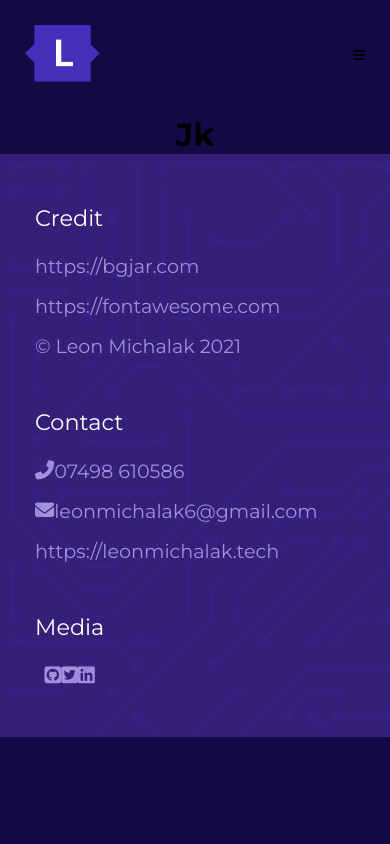
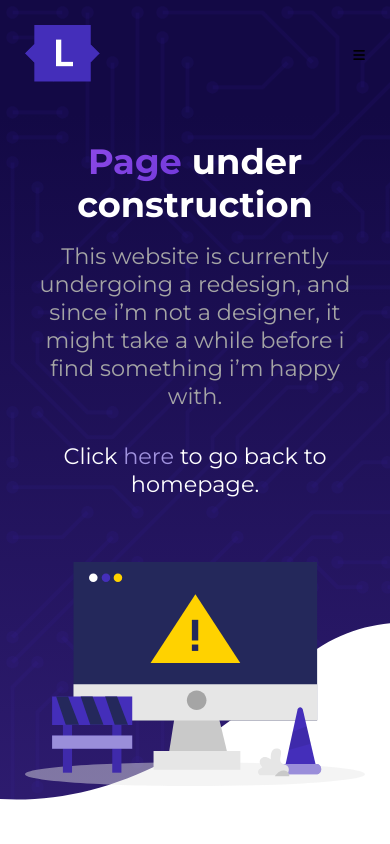
Before and after one commit to NinjaInShade/portfolio, a React (Create React App) app: page /about in a window 390 px wide. Shown: the top 844 px of the page. Built offline with nearby package versions, Linux system fonts and the light colour scheme; some icons are missing.

Commit message:
Added construction page

```diff
--- a/src/App.js
+++ b/src/App.js
@@ -2,6 +2,7 @@ import { BrowserRouter as Router, Switch, Route } from "react-router-dom";
 import Navbar from "./components/UI/Navbar/Navbar";
 import Footer from "./components/UI/Footer/Footer";
 import Unmatched from "./components/pages/Unmatched/Unmatched";
+import Construction from "./components/pages/Construction/Construction";
 import Home from "./components/pages/Home/Home.js";
 
 import "./App.css";
@@ -19,6 +20,12 @@ function App() {
         <Route path="/" exact>
           <Home />
         </Route>
+        <Route path="/about" exact>
+          <Construction />
+        </Route>
+        <Route path="/projects" exact>
+          <Construction />
+        </Route>
         <Route>
           <Unmatched />
         </Route>
--- /dev/null
+++ b/src/components/pages/Construction/Construction.css
@@ -0,0 +1,113 @@
+.construction-header {
+  position: relative;
+  min-height: calc(100vh - 115px);
+  background: rgb(19, 9, 69);
+  background: linear-gradient(180deg, rgba(19, 9, 69, 1) 0%, rgba(52, 32, 121, 1) 100%);
+}
+
+.construction-text-container {
+  position: relative;
+  margin: 0 auto;
+  width: 100%;
+  z-index: 3;
+  padding: 25px 25px 25vh 25px;
+  max-width: 1200px;
+}
+
+.construction-text span {
+  background: -webkit-linear-gradient(135deg, rgba(114, 57, 219, 1) 0%, rgba(140, 73, 231, 1) 100%);
+  background-clip: text;
+  -webkit-background-clip: text;
+  -webkit-text-fill-color: transparent;
+}
+
+.construction-text .flex {
+  max-width: 960px;
+  align-items: stretch;
+}
+
+.construction-text .flex > div {
+  flex-grow: 1;
+}
+
+.construction-text .flex .flex {
+  flex-direction: column;
+  align-items: flex-start;
+  justify-content: space-between;
+}
+
+.construction-text h1 {
+  color: #fff;
+  font-weight: bold;
+  font-size: 4.6rem;
+  margin-bottom: 1rem;
+  width: fit-content;
+  text-align: center;
+}
+
+.construction-text p {
+  color: #a5a5a5;
+  font-size: 1.8rem;
+  text-align: left;
+}
+
+.construction-redirect {
+  color: #fff !important;
+}
+
+.construction-redirect a {
+  color: #a092de;
+}
+
+.construction-redirect a:hover {
+  color: #8173c2;
+}
+
+.construction-text img {
+  max-width: 100%;
+  width: 100%;
+}
+
+@media (max-width: 1050px) {
+  .construction-text .flex {
+    flex-direction: column;
+  }
+
+  .construction-text img {
+    max-width: 500px;
+    width: 100%;
+    margin: 4rem auto;
+  }
+
+  .construction-text-container {
+    padding: 25px 25px 15vh 25px;
+  }
+
+  .construction-redirect {
+    margin-top: 2rem;
+  }
+
+  .construction-text h1 {
+    font-size: 3.4rem;
+    margin: 0 auto 1rem auto;
+  }
+
+  .construction-redirect,
+  .construction-text p {
+    text-align: center;
+  }
+
+  .construction-text .flex .flex {
+    align-items: center;
+  }
+}
+
+@media (max-width: 550px) {
+  .construction-text h1 {
+    font-size: 2.2rem;
+  }
+
+  .construction-text p {
+    font-size: 1.4rem;
+  }
+}
--- /dev/null
+++ b/src/components/pages/Construction/Construction.js
@@ -0,0 +1,33 @@
+import React from "react";
+import construction from "../../../assets/images/construction.svg";
+
+import "./Construction.css";
+import "../Home/Home.css";
+
+export default function Construction() {
+  return (
+    <header className="construction-header flex">
+      <div className="construction-text-container flex">
+        <div className="construction-text">
+          <h1>
+            <span>Page</span> under construction
+          </h1>
+          <div className="flex">
+            <div className="flex">
+              <p>
+                This website is currently undergoing a redesign, and since i’m not a designer, it might take a while before i find something i’m happy
+                with.
+              </p>
+              <p className="construction-redirect">
+                Click <a href="/">here</a> to go back to homepage.
+              </p>
+            </div>
+            <img src={construction} alt="Under construction illustration" />
+          </div>
+        </div>
+      </div>
+      <div className="home-wave"></div>
+      <div className="home-pattern"></div>
+    </header>
+  );
+}
```
Also changed, not shown: src/assets/images/construction.svg (added), 1 other file (tests, documents, lock files or other folders).
